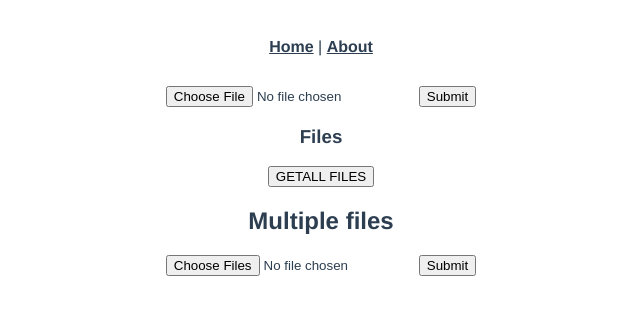
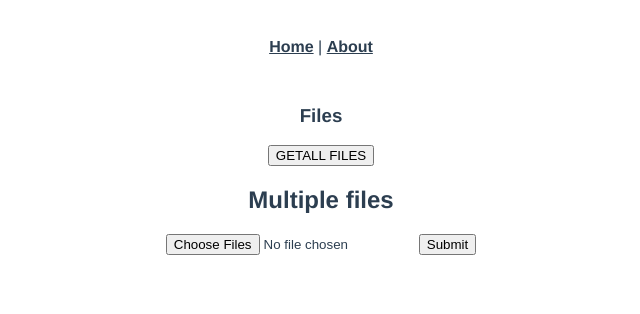
Before and after one commit to mingsterism/client-playground, a Vue app: page /FileServer in a window 1280 px wide. Shown: the top 314 px of the page, without its empty margins (319-959 px from the left). Built offline with nearby package versions, Linux system fonts and the light colour scheme.

Commit message:
refactor(Upload multiple files):

```diff
--- a/src/views/FileServer.vue
+++ b/src/views/FileServer.vue
@@ -1,16 +1,12 @@
 <template>
   <div>
-    <form method="post" enctype="multipart/form-data">
-      <input type="file" name="avatar" @change="handleUpload" />
-      <input @click="postFile" type="submit" value="Submit" />
-    </form>
     <h3>Files</h3>
     <p v-for="(obj, index) in files" :key="(index + 1) * Math.random()">
       {{ obj.name }}
     </p>
 
     <button @click="getAllFiles">GETALL FILES</button>
-    <ul v-for="(file, index) in files" :key="(index + 1) * Math.random()">
+    <ul v-for="(file, index) in results" :key="(index + 1) * Math.random()">
       <li @click="fetchFile({ filename: file.filename, id: file._id })">
         {{ file.filename }}
         {{ file._id }}
@@ -38,12 +34,14 @@ export default {
     return {
       files: [],
       inputFile: {},
-      uploadFiles: {}
+      uploadFiles: {},
+      results: []
     };
   },
   methods: {
     handleUpload(e) {
-      this.files = e.target.files;
+      console.log(this.files);
+      Object.values(e.target.files).map(d => this.files.push(d));
     },
 
     uploadFile(file) {
@@ -68,11 +66,10 @@ export default {
 
     postFile(e) {
       e.preventDefault();
-      if (this.files.length > 1) {
-        Object.values(this.files).map(file => this.uploadFile(file));
-      } else {
-        this.uploadFile(this.files[0]);
-      }
+      this.files.map(file => {
+        this.uploadFile(file);
+      });
+      this.files = [];
     },
 
     async fetchFile({ filename, id }) {
@@ -99,7 +96,7 @@ export default {
         }
       });
       const data = await resp.json();
-      this.files = data;
+      this.results = data;
     }
   }
 };
```
